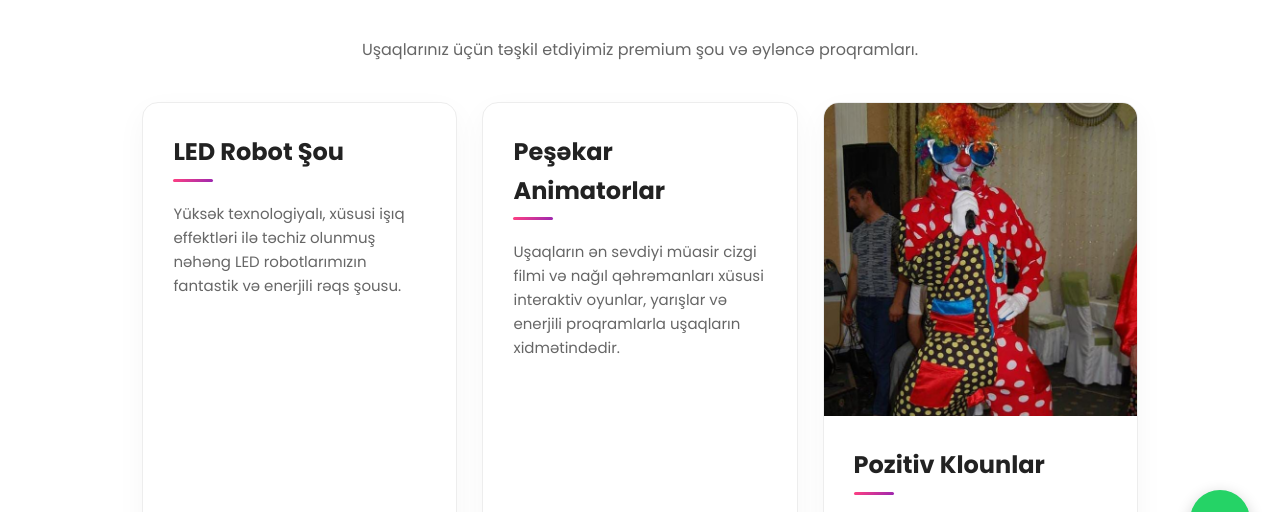
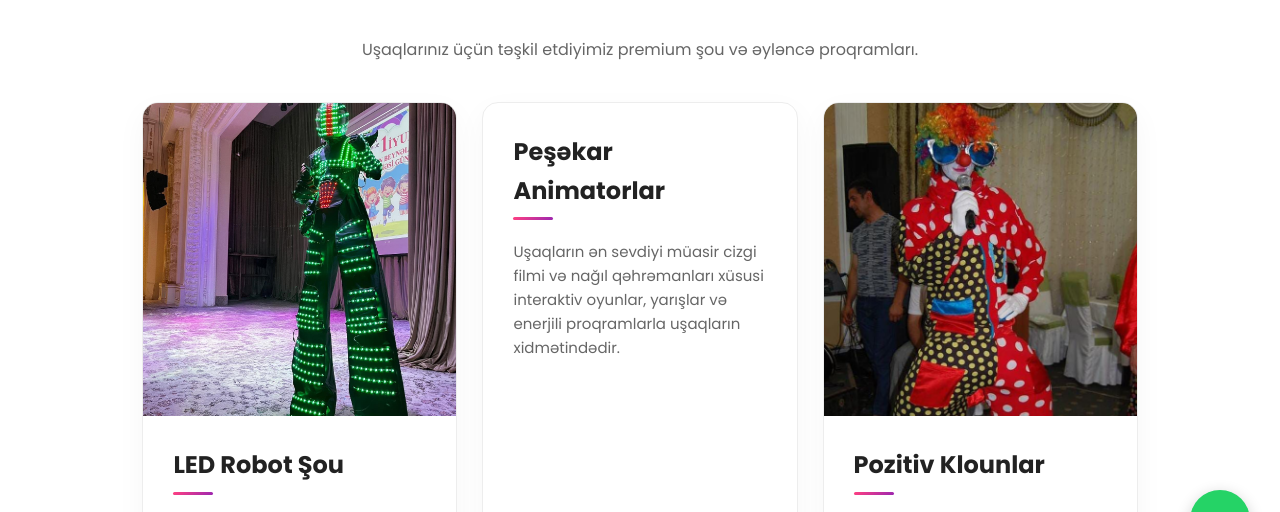
Before and after one commit to cc6niko/kidsshow, a plain HTML site: page services.html in a window 1280 px wide. Shown: the part 220-732 px from the top of the page. Drawn offline with Linux system fonts and the light colour scheme.

Commit message:
Update services.html

```diff
--- a/services.html
+++ b/services.html
@@ -166,6 +166,9 @@
         <div class="services-grid">
 
             <div class="service-card">
+                <div class="service-img-wrapper">
+                    <img src="images/img12.jpeg" loading="lazy" alt="Möhtəşəm LED Robot Şou">
+                </div>
                 <div class="service-details">
                     <div>
                         <h3>LED Robot Şou</h3>
```
